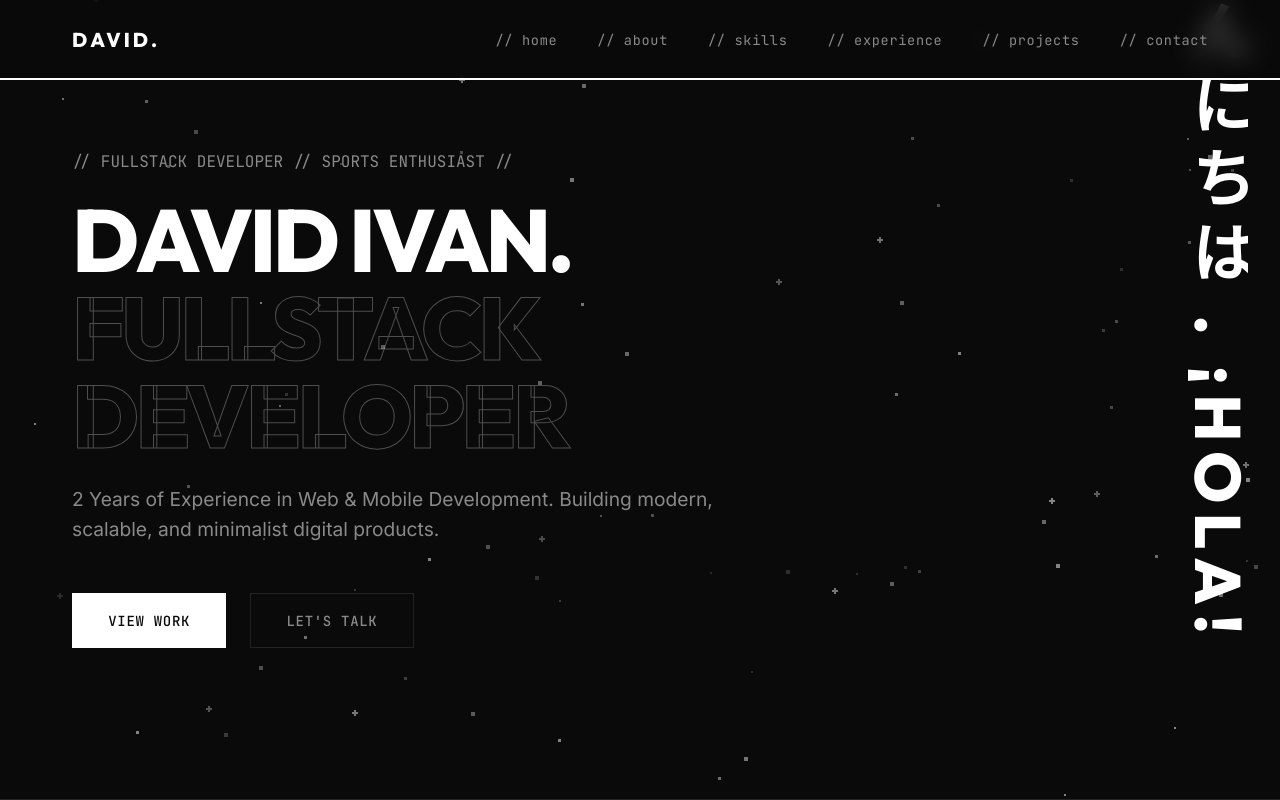
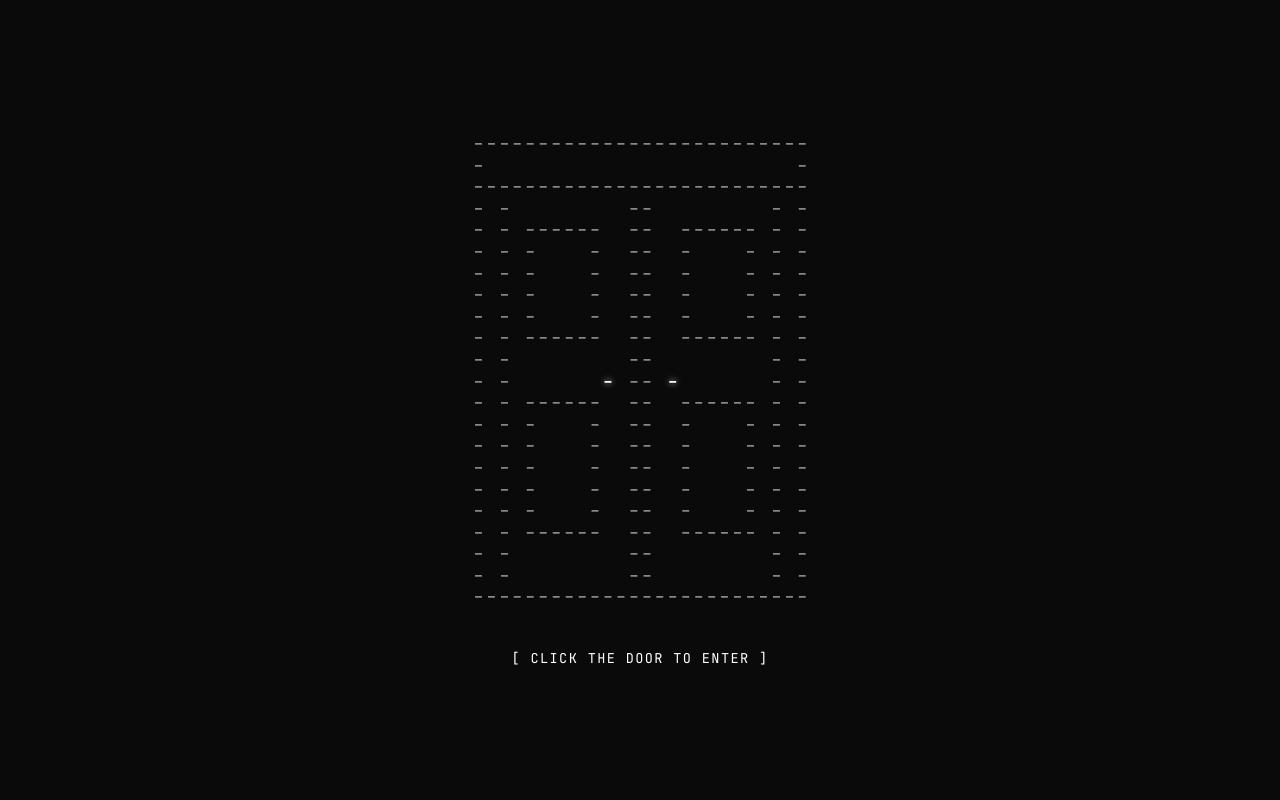
Before and after one commit to DavidIvanSantoso/David-s-New-Portfolio, a React (Vite) app: page / in a window 1280 px wide. Shown: the top 800 px of the page. Built offline with nearby package versions, Linux system fonts and the light colour scheme.

Commit message:
219/9/26 - Add:  Door Animation Opening

```diff
--- a/src/App.tsx
+++ b/src/App.tsx
@@ -1,4 +1,6 @@
+import { useState } from 'react';
 import { Navbar } from './components/Navbar';
+import { DoorIntro } from './components/DoorIntro';
 import { CursorFollower } from './components/CursorFollower';
 import { ClickBurst } from './components/ClickBurst';
 import { PixelSnow } from './components/PixelSnow';
@@ -13,6 +15,7 @@ import { Contact } from './sections/Contact';
 
 function App() {
   const currentYear = new Date().getFullYear();
+  const [entered, setEntered] = useState(false);
 
   return (
     <>
@@ -22,6 +25,11 @@ function App() {
       {/* Physics-based pixel burst on click */}
       <ClickBurst />
 
+      {/* Door entrance gate */}
+      <DoorIntro onOpen={() => setEntered(true)} />
+
+      {entered && (
+      <>
       {/* Ambient Pixel Snow particles layer */}
       <PixelSnow />
 
@@ -66,6 +74,8 @@ function App() {
           <span>© {currentYear} DAVID IVAN. ALL RIGHTS RESERVED.</span>
         </div>
       </footer>
+      </>
+      )}
     </>
   );
 }
--- /dev/null
+++ b/src/components/DoorIntro.css
@@ -0,0 +1,102 @@
+.door-intro {
+  position: fixed;
+  inset: 0;
+  z-index: 5000;
+  background-color: var(--bg-primary);
+  display: flex;
+  flex-direction: column;
+  align-items: center;
+  justify-content: center;
+  gap: 2.5rem;
+  overflow: hidden;
+}
+
+.door-stage {
+  perspective: 1400px;
+}
+
+.door {
+  position: relative;
+  display: flex;
+  background: none;
+  border: none;
+  padding: 0;
+  font-family: var(--font-mono);
+  font-size: min(2.7vh, 4.4vw);
+  line-height: 1;
+  color: var(--text-secondary);
+  transform-style: preserve-3d;
+  will-change: transform;
+}
+
+.door:disabled {
+  color: var(--text-secondary);
+}
+
+.door-half {
+  white-space: pre;
+  text-align: left;
+  transform-style: preserve-3d;
+  position: relative;
+  z-index: 1;
+}
+
+.door-half-left {
+  transform-origin: left center;
+}
+
+.door-half-right {
+  transform-origin: right center;
+}
+
+.door-row {
+  display: flex;
+  height: 1em;
+}
+
+.dash,
+.door-gap {
+  display: inline-block;
+  width: 0.6em;
+  text-align: center;
+}
+
+.door:not(:disabled):hover .dash {
+  color: var(--text-primary);
+}
+
+.door-knob {
+  color: var(--text-primary);
+  text-shadow: 0 0 6px var(--text-primary);
+}
+
+.door-glow {
+  position: absolute;
+  top: 2em;
+  bottom: 1em;
+  left: 2.4em;
+  right: 2.4em;
+  background: radial-gradient(circle, #ffffff 0%, #d8d8d8 60%, #9a9a9a 100%);
+  transform: translateZ(-4px);
+}
+
+.door-hint {
+  font-family: var(--font-mono);
+  font-size: 0.85rem;
+  letter-spacing: 0.1em;
+  color: var(--text-secondary);
+}
+
+.door-hint-ready {
+  color: var(--text-primary);
+  animation: door-hint-blink 1.2s steps(2, jump-none) infinite;
+}
+
+@keyframes door-hint-blink {
+  0% {
+    opacity: 1;
+  }
+  100% {
+    opacity: 0.25;
+  }
+}
--- /dev/null
+++ b/src/components/DoorIntro.tsx
@@ -0,0 +1,143 @@
+import React, { useEffect, useMemo, useRef, useState } from 'react';
+import gsap from 'gsap';
+import './DoorIntro.css';
+
+interface DoorIntroProps {
+  onOpen: () => void;
+}
+
+const ROWS = 22;
+const HALF_COLS = 13;
+
+const isDash = (r: number, u: number) => {
+  if (r === 0 || r === ROWS - 1 || u === 0) return true;
+  if (r >= 2 && (r === 2 || u === 2 || u === HALF_COLS - 1)) return true;
+  const upperPanel = r >= 4 && r <= 9 && u >= 4 && u <= HALF_COLS - 4;
+  const lowerPanel = r >= 12 && r <= 18 && u >= 4 && u <= HALF_COLS - 4;
+  if (upperPanel && (r === 4 || r === 9 || u === 4 || u === HALF_COLS - 4)) return true;
+  if (lowerPanel && (r === 12 || r === 18 || u === 4 || u === HALF_COLS - 4)) return true;
+  return false;
+};
+
+const isKnob = (r: number, u: number) => r === 11 && u === HALF_COLS - 3;
+
+const renderHalf = (side: 'left' | 'right') =>
+  Array.from({ length: ROWS }, (_, r) => (
+    <div className="door-row" key={r}>
+      {Array.from({ length: HALF_COLS }, (_, c) => {
+        const u = side === 'left' ? c : HALF_COLS - 1 - c;
+        if (isKnob(r, u)) return <span className="dash door-knob" key={c}>-</span>;
+        if (isDash(r, u)) return <span className="dash" key={c}>-</span>;
+        return <span className="door-gap" key={c}> </span>;
+      })}
+    </div>
+  ));
+
+export const DoorIntro: React.FC<DoorIntroProps> = ({ onOpen }) => {
+  const rootRef = useRef<HTMLDivElement>(null);
+  const stageRef = useRef<HTMLDivElement>(null);
+  const doorRef = useRef<HTMLButtonElement>(null);
+  const leftRef = useRef<HTMLDivElement>(null);
+  const rightRef = useRef<HTMLDivElement>(null);
+  const glowRef = useRef<HTMLDivElement>(null);
+  const hintRef = useRef<HTMLDivElement>(null);
+  const openingRef = useRef(false);
+
+  const [ready, setReady] = useState(false);
+  const [gone, setGone] = useState(false);
+
+  const leftHalf = useMemo(() => renderHalf('left'), []);
+  const rightHalf = useMemo(() => renderHalf('right'), []);
+
+  useEffect(() => {
+    if (gone) return;
+    const prevBody = document.body.style.overflow;
+    const prevHtml = document.documentElement.style.overflow;
+    document.body.style.overflow = 'hidden';
+    document.documentElement.style.overflow = 'hidden';
+    return () => {
+      document.body.style.overflow = prevBody;
+      document.documentElement.style.overflow = prevHtml;
+    };
+  }, [gone]);
+
+  useEffect(() => {
+    const door = doorRef.current;
+    const stage = stageRef.current;
+    if (!door || !stage) return;
+
+    const ctx = gsap.context(() => {
+      const dashes = door.querySelectorAll('.dash');
+
+      gsap.set(door, { scale: 0.1, opacity: 0 });
+      gsap.set(glowRef.current, { opacity: 0 });
+
+      gsap.to(door, { opacity: 1, duration: 0.8, ease: 'power1.out' });
+      gsap.from(dashes, {
+        opacity: 0,
+        duration: 0.4,
+        stagger: { each: 0.004, from: 'center' },
+      });
+      gsap.to(stage, { y: -8, duration: 0.3, repeat: 9, yoyo: true, ease: 'sine.inOut' });
+      gsap.to(door, {
+        scale: 1,
+        duration: 3,
+        ease: 'power2.out',
+        onComplete: () => setReady(true),
+      });
+    }, rootRef);
+
+    return () => ctx.revert();
+  }, []);
+
+  const handleHover = (hovering: boolean) => {
+    if (!ready || openingRef.current) return;
+    gsap.to(leftRef.current, { rotationY: hovering ? -7 : 0, duration: 0.5, ease: 'power3.out', overwrite: 'auto' });
+    gsap.to(rightRef.current, { rotationY: hovering ? 7 : 0, duration: 0.5, ease: 'power3.out', overwrite: 'auto' });
+  };
+
+  const handleEnter = () => {
+    if (!ready || openingRef.current) return;
+    openingRef.current = true;
+
+    const tl = gsap.timeline({ onComplete: () => setGone(true) });
+    tl.to(hintRef.current, { opacity: 0, duration: 0.2 }, 0)
+      .to(leftRef.current, { rotationY: -78, duration: 1.1, ease: 'power3.inOut', overwrite: 'auto' }, 0)
+      .to(rightRef.current, { rotationY: 78, duration: 1.1, ease: 'power3.inOut', overwrite: 'auto' }, 0)
+      .to(glowRef.current, { opacity: 1, duration: 0.8 }, 0.1)
+      .to(doorRef.current, { scale: 14, duration: 1.3, ease: 'power3.in' }, 0.9)
+      .add(() => onOpen(), 1.7)
+      .to(rootRef.current, { opacity: 0, duration: 0.6, ease: 'power1.inOut' }, 1.8);
+  };
+
+  if (gone) return null;
+
+  return (
+    <div ref={rootRef} className="door-intro">
+      <div ref={stageRef} className="door-stage">
+        <button
+          ref={doorRef}
+          type="button"
+          className="door interactive"
+          aria-label="Open the door to enter the portfolio"
+          disabled={!ready}
+          onClick={handleEnter}
+          onMouseEnter={() => handleHover(true)}
+          onMouseLeave={() => handleHover(false)}
+        >
+          <div ref={glowRef} className="door-glow" />
+          <div ref={leftRef} className="door-half door-half-left">{leftHalf}</div>
+          <div ref={rightRef} className="door-half door-half-right">{rightHalf}</div>
+        </button>
+      </div>
+
+      <div ref={hintRef} className="door-hint">
+        {ready ? (
+          <span className="door-hint-ready">[ CLICK THE DOOR TO ENTER ]</span>
+        ) : (
+          <span>// APPROACHING...</span>
+        )}
+      </div>
+    </div>
+  );
+};
```
